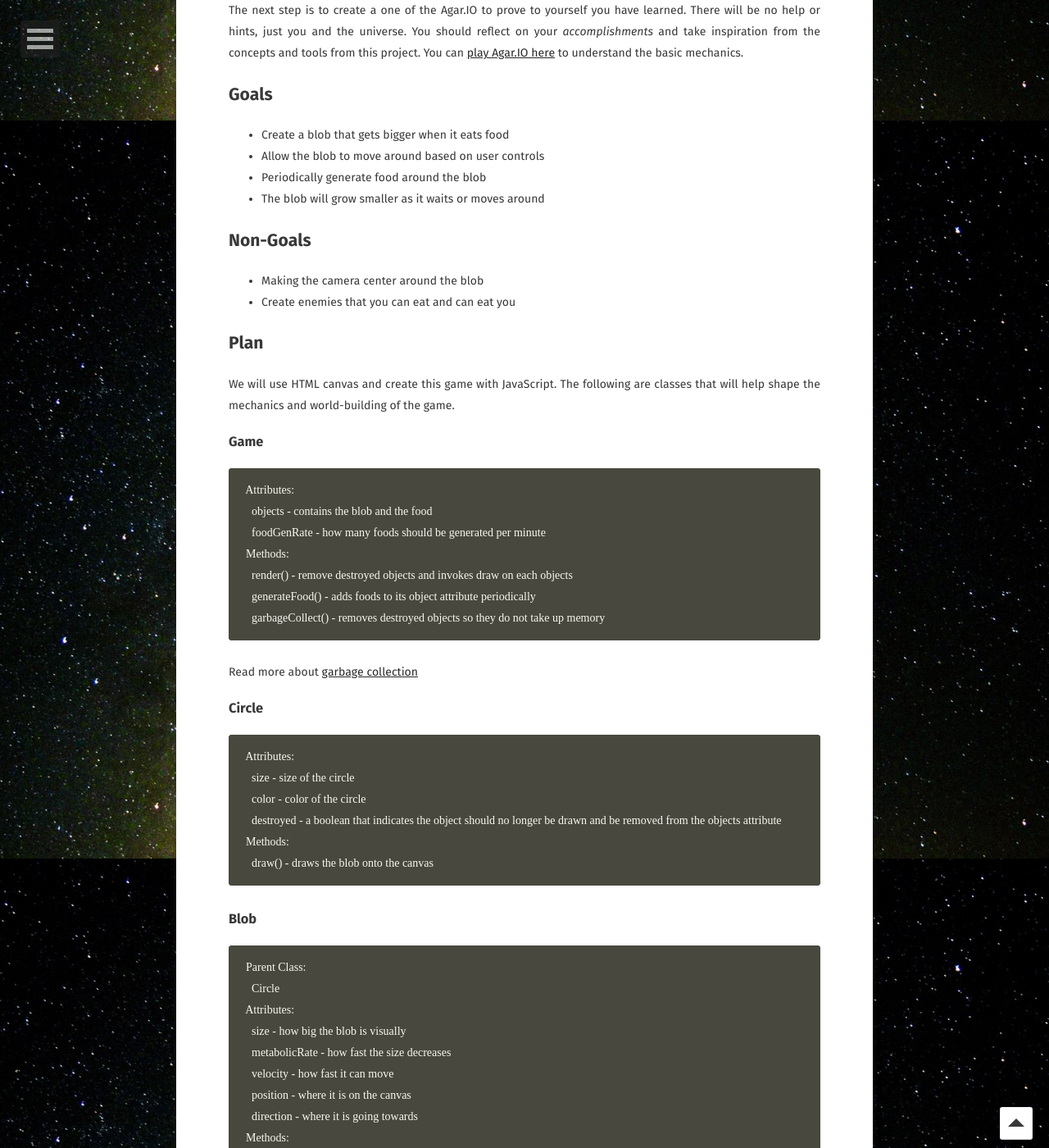
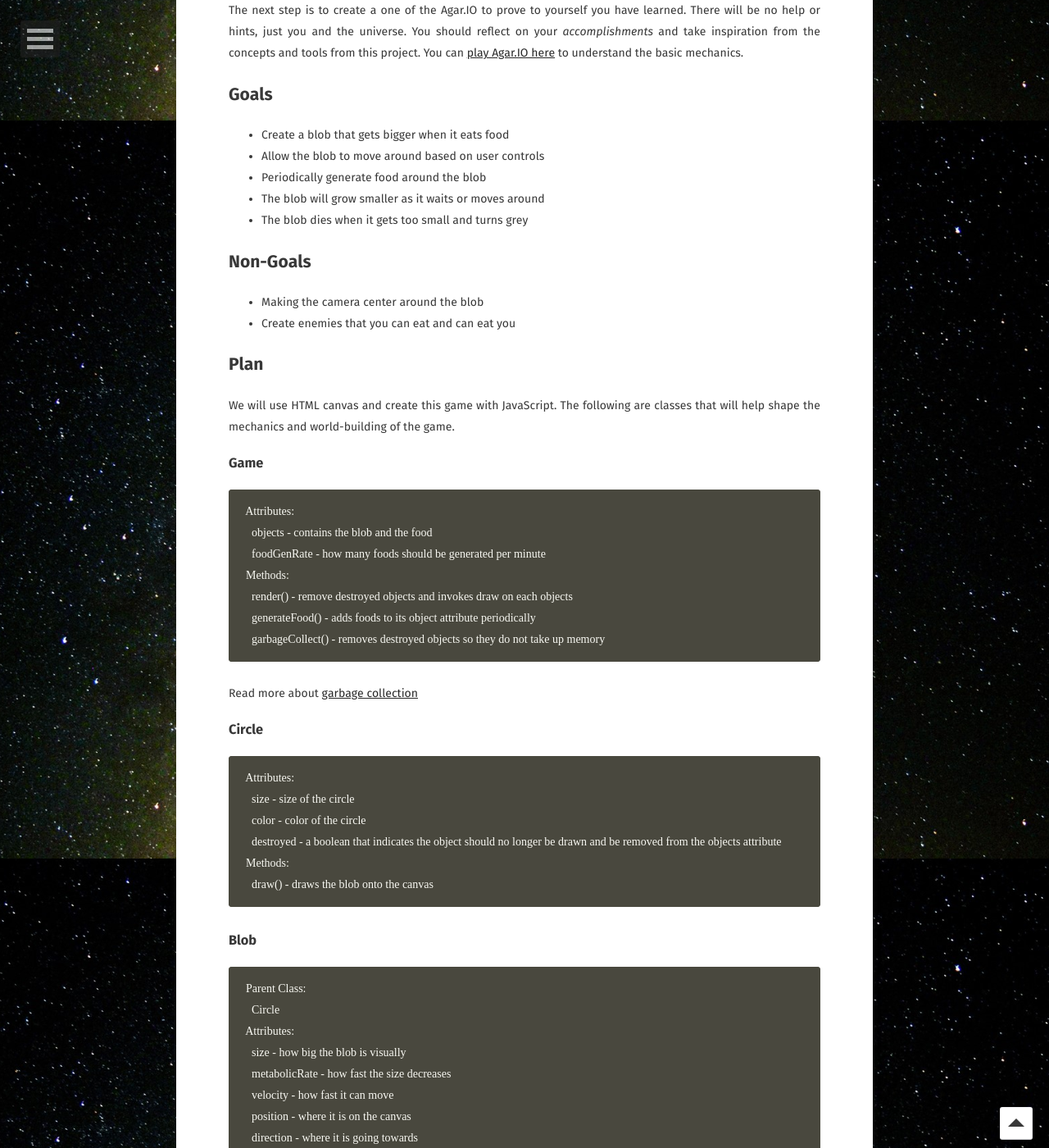
Before and after one commit to missAliceX/AngelX, a Jekyll site: the page built from _posts/2021-06-20-agar-io.md, in a window 1280 px wide and 1400 px high, scrolled down 753 px. Shown: the whole window at 82% size. Built offline with Jekyll 4.4.1, drawn with Linux system fonts in a browser that asks for light colours; some web fonts are replaced; some of the changed text lies outside the part shown.

Commit message:
Update 2021-06-20-agar-io.md

````diff
--- a/_posts/2021-06-20-agar-io.md
+++ b/_posts/2021-06-20-agar-io.md
@@ -29,6 +29,7 @@ The next step is to create a one of the Agar.IO to prove to yourself you have le
 - Allow the blob to move around based on user controls
 - Periodically generate food around the blob
 - The blob will grow smaller as it waits or moves around
+- The blob dies when it gets too small and turns grey
 
 ## Non-Goals
 
@@ -77,7 +78,7 @@ Read more about [garbage collection](https://en.wikipedia.org/wiki/Garbage_colle
       1. Checks if the object can be eaten
       1. Checks collision with the object
       1. Mark the object as destroyed
-    metabolize() - decreases size based on metabolicRate
+    metabolize() - decreases size based on metabolicRate, when it is too small, it turns grey and stops metabolizing
     updatePosition() - update the position of the object
 ```
 
````
